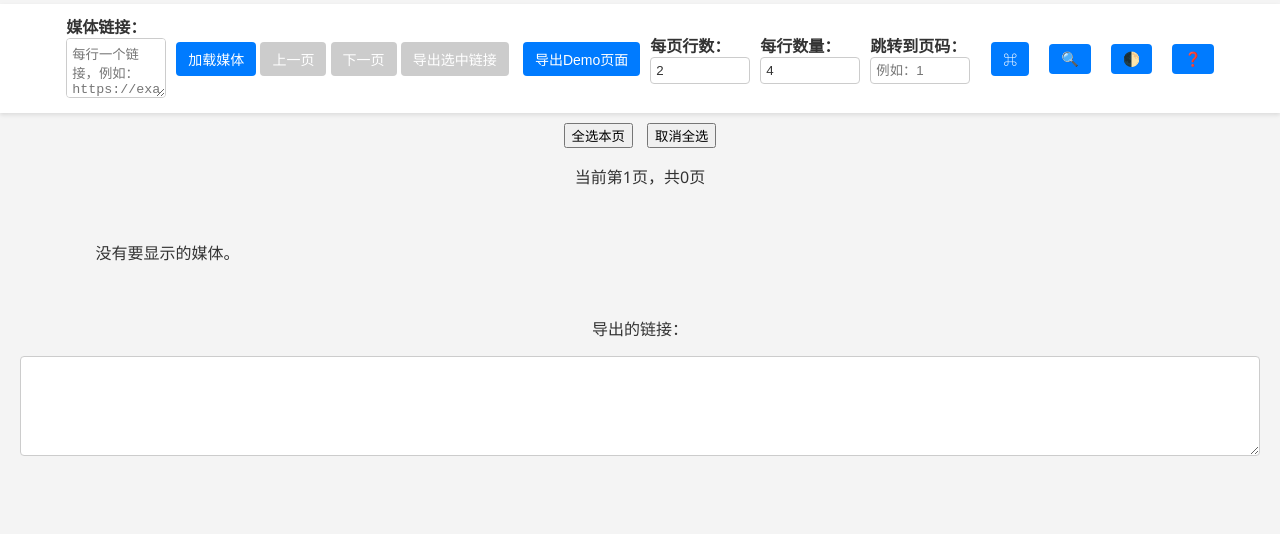
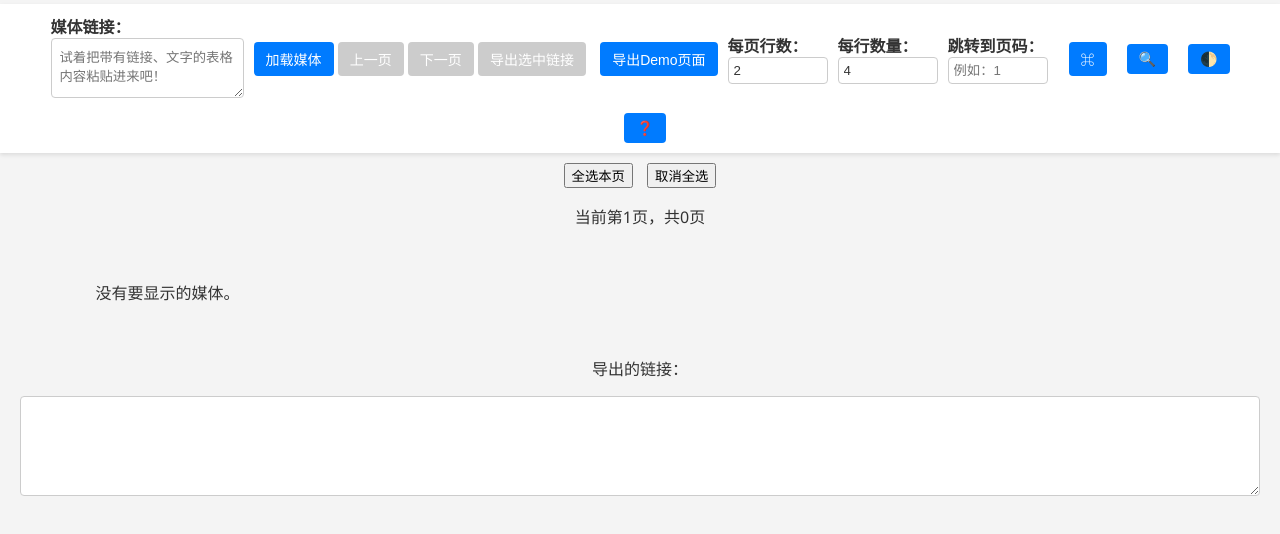
Before and after one commit to uk9921/image-review-tool, a plain HTML site: page index.html in a window 1280 px wide. Shown: the part 102-636 px from the top of the page. Drawn offline with Linux system fonts and the light colour scheme.

Commit message:
Update index.html

```diff
--- a/index.html
+++ b/index.html
@@ -583,11 +583,7 @@
         <div class="controls">
             <div>
                 <label for="input">媒体链接：</label><br>
-                <textarea id="input" placeholder="每行一个链接，例如：
-https://example.com/image1.jpg
-https://example.com/video1.mp4
-https://example.com/audio1.mp3
-https://example.com/data1.json"></textarea>
+                <textarea id="input" placeholder="试着把带有链接、文字的表格内容粘贴进来吧！" style="width: 200%; padding: 8px; box-sizing: border-box;"></textarea>
             </div>
             <div>
                 <button onclick="loadImages()">加载媒体</button>
```
